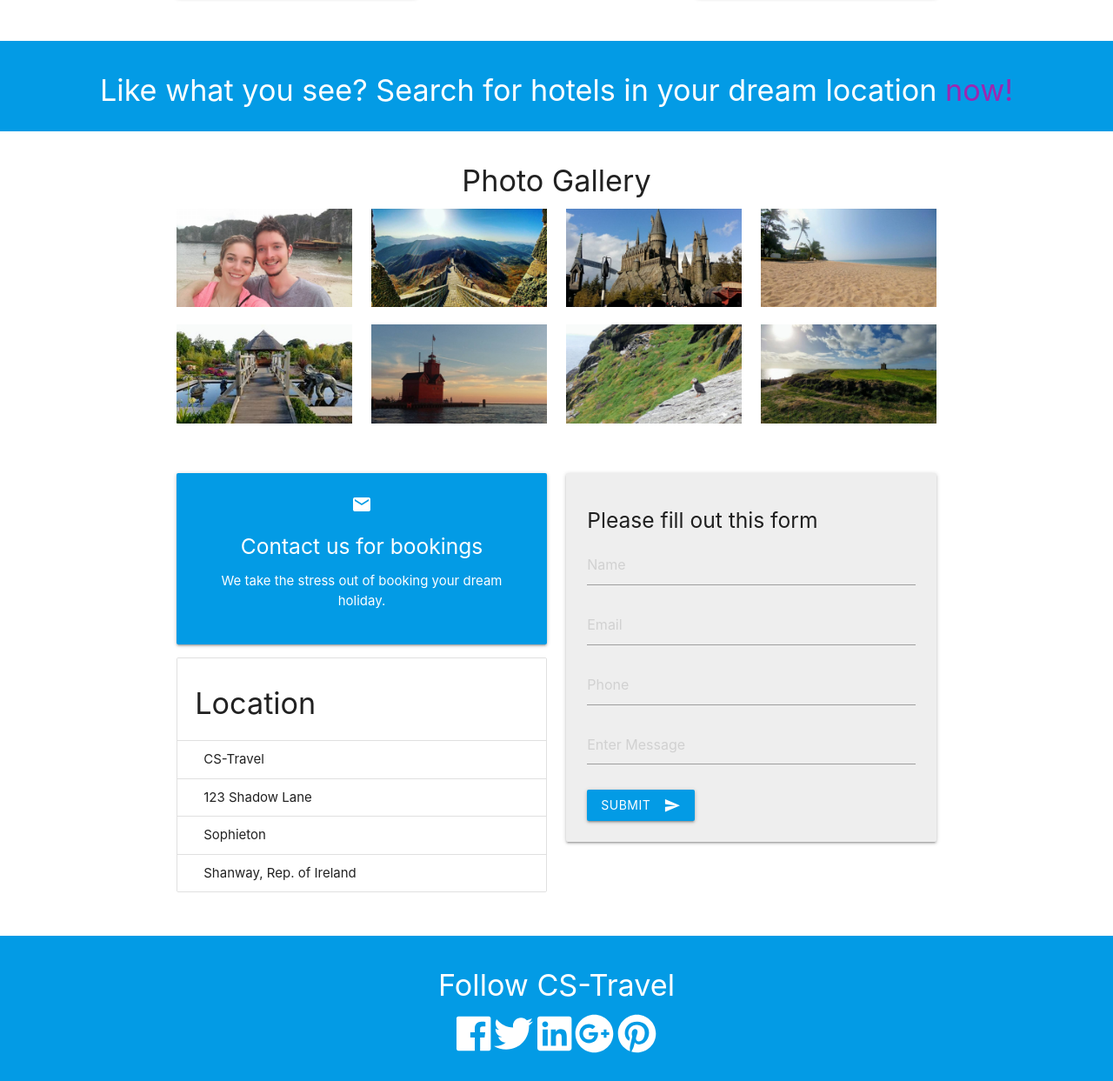
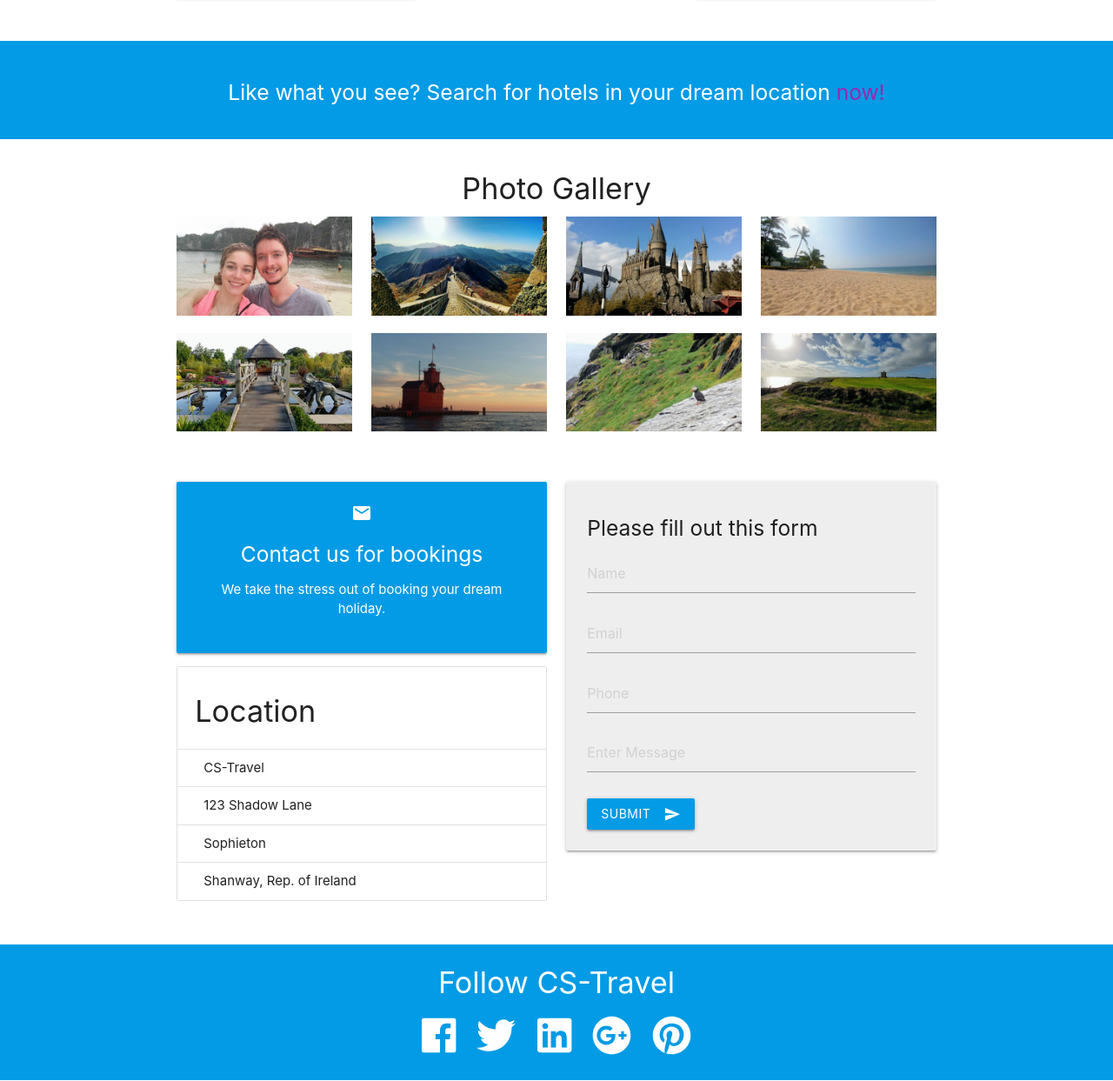
Before and after one commit to Code-Institute-Submissions/travel-site, a plain HTML site: page index.html in a window 1280 px wide. Shown: the part 1396-2639 px from the top of the page at 87% size. Drawn offline with nearby package versions, Linux system fonts and the light colour scheme; some packages are replaced by stand-ins of ours.

Commit message:
footer and social media icon spacing

```diff
--- a/css/main.css
+++ b/css/main.css
@@ -8,10 +8,6 @@ table {
         font-size: 12px;
       }
 
-
-.section-follow .fa-2x{
-    margin: 5px 10px;
-}
 
 .section-return{
     padding-top: 2rem;
@@ -43,6 +39,14 @@ table {
         text-align: right;
       }
 
+.section-footer{
+    padding-top: 0.2rem;
+    padding-bottom: 0.2rem;
+}
+
+.fa-3x{
+    margin: 5px 10px;
+}
 
 
 #locationField {
--- a/index.html
+++ b/index.html
@@ -164,9 +164,9 @@
  </section>
 
  <!-- Section: Return to map -->
-  <section class="section light-blue darken-1 white-text center">
+  <section class="section-return light-blue darken-1 white-text center">
 
-    <h4>Like what you see? Search for hotels in your dream location <a href="#locationField"><span class="purple-text">now!</span></a></h4>
+    <h5>Like what you see? Search for hotels in your dream location <a href="#home"><span class="purple-text">now!</span></a></h5>
   </section>
 
 
@@ -265,7 +265,7 @@
     </section>
 
      <!-- Footer -->
-  <footer class="section section-follow light-blue darken-1 white-text center">
+  <footer class="section section-footer light-blue darken-1 white-text center">
     <div class="container">
       <div class="row">
         <div class="col s12">
```
